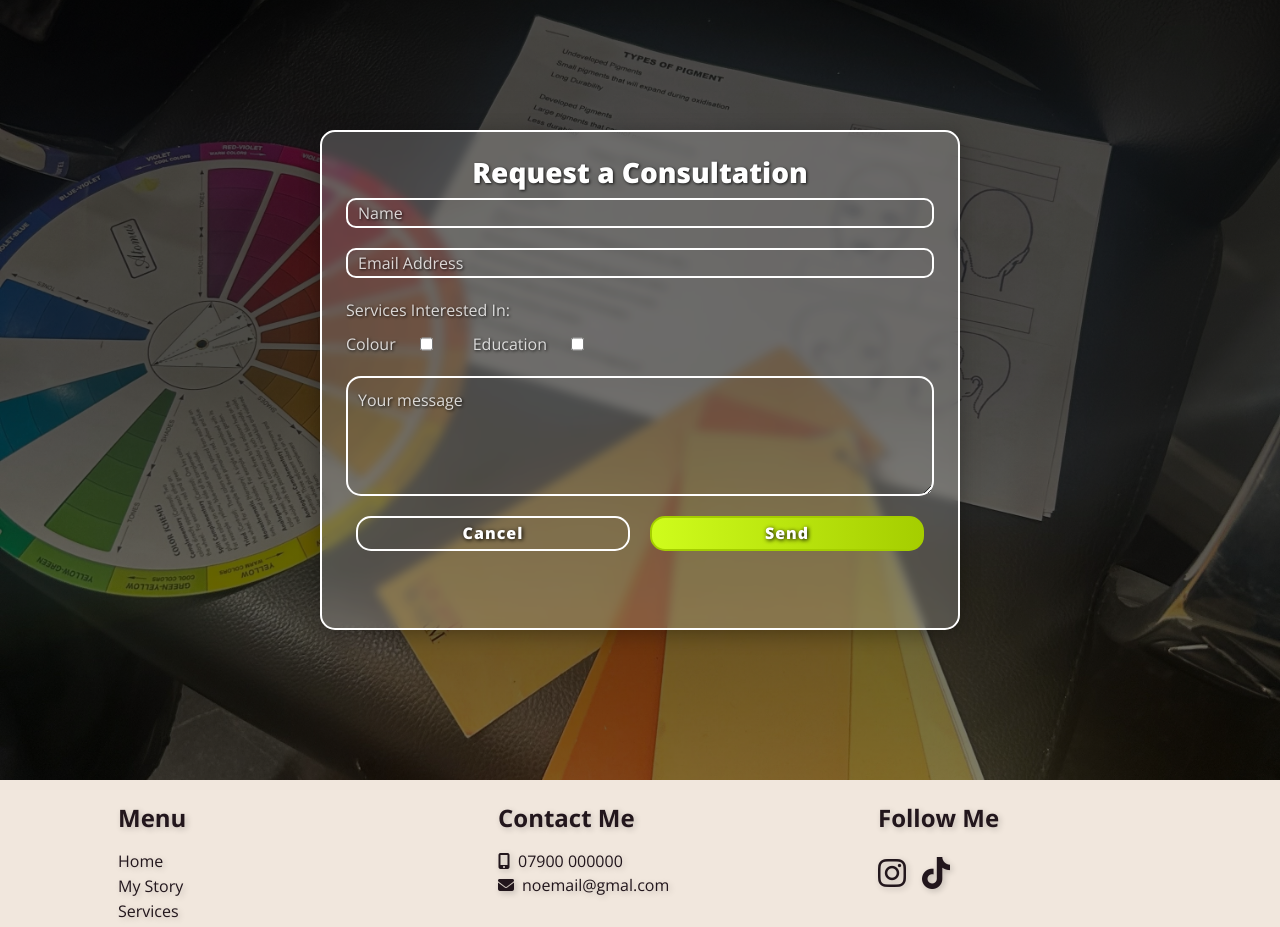
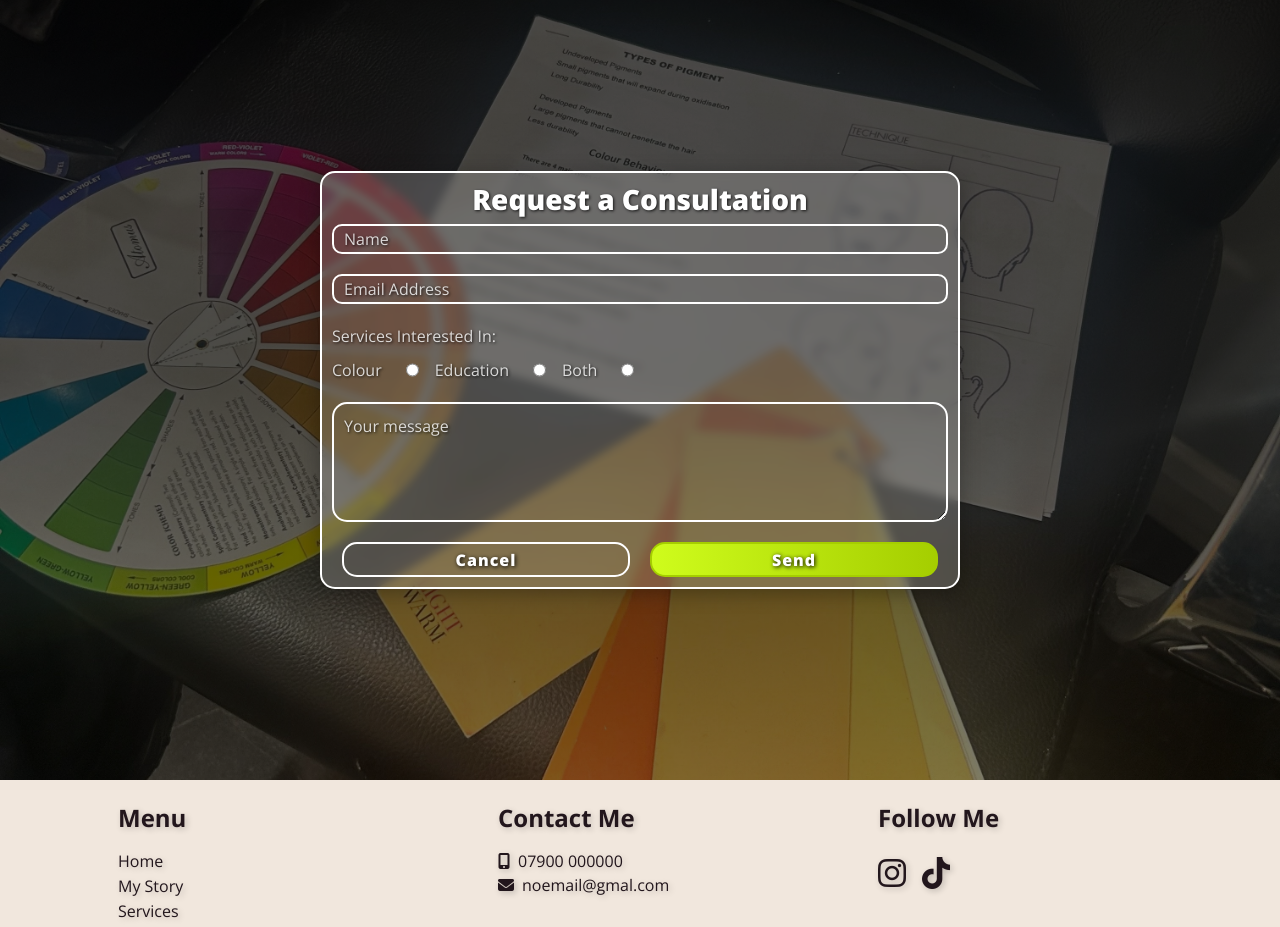
Before and after one commit to 2ndborn/karahair, a React (Create React App) app in the folder kara-app/: page /contactme in a window 1280 px wide. Shown: the part 820-1747 px from the top of the page. Built offline with nearby package versions, Linux system fonts and the light colour scheme; a web font is replaced by a local one.

Commit message:
Adjusted the paddon the form container

```diff
--- a/kara-app/src/pages/Contact.js
+++ b/kara-app/src/pages/Contact.js
@@ -19,9 +19,11 @@ const Contact = () => {
             <p className={styles.checkboxHeading}>Services Interested In:</p>
             <span className={styles.checkboxWrap}>
               <label htmlFor='colour'>Colour</label>
-              <input type='checkbox' id='colour' name='Colour' required />
+              <input type='radio' id='colour' name='services' value='Colour' required />
               <label htmlFor='education'>Education</label>
-              <input type='checkbox' id='education' name='Education' required />
+              <input type='radio' id='education' name='services' value='Education' required />
+              <label htmlFor='both'>Both</label>
+              <input type='radio' id='both' name='services' value='Both' required />
             </span>
             <textarea className={styles.contactInput} name='query' placeholder='Your message' required></textarea>
             <div className={styles.buttonWrap}>
--- a/kara-app/src/styles/Contact.module.css
+++ b/kara-app/src/styles/Contact.module.css
@@ -25,9 +25,9 @@
 
 .formContainer {
     position: relative;
-    height: 80%; max-height: 500px;
+    max-height: 500px;
     width: 50%; min-width: 390px;
-    padding: 1.5rem;
+    padding: 10px;
     border-radius: 15px;
     border: 2px solid #fff;
     z-index: 2;
@@ -41,15 +41,15 @@
     color: #fff;
     font-weight: 900;
     text-shadow: 1px 1px 3px rgba(0, 0, 0, 0.8);
-    margin-bottom: 0.5rem;
 }
 
 form {
     display: flex;
     flex-direction: column;
-    justify-content: center;
+    justify-content: space-between;
     align-items: center;
     gap: 20px;
+    box-sizing: border-box;
 }
 
 .contactInput {
@@ -99,7 +99,6 @@ form {
     width: 100%;
     border: #fff solid 2px;
     border-radius: 15px;
-    padding: 10px;
 }
 
 .buttonWrap {
```
